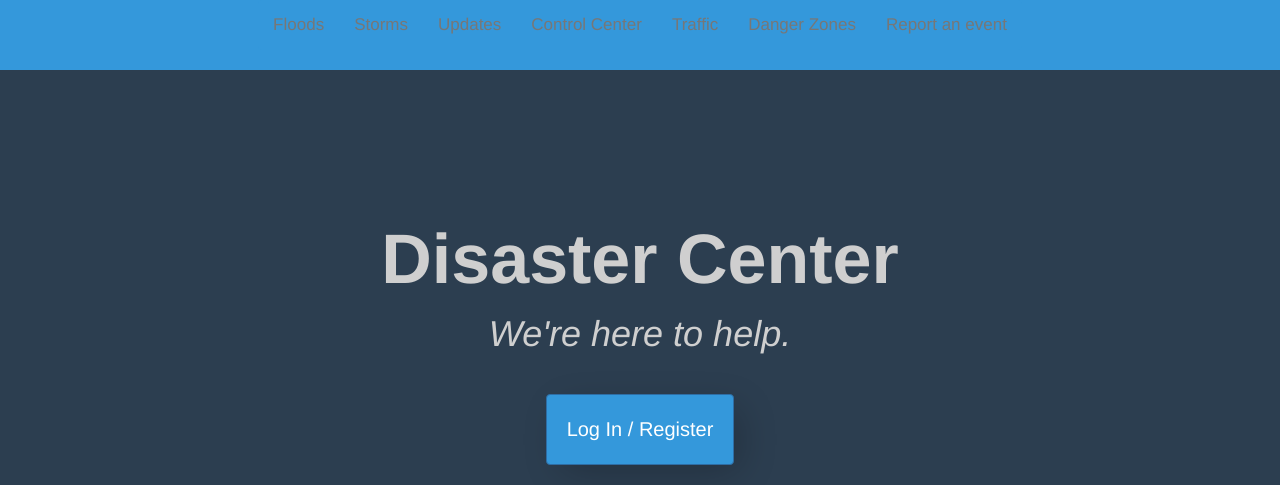
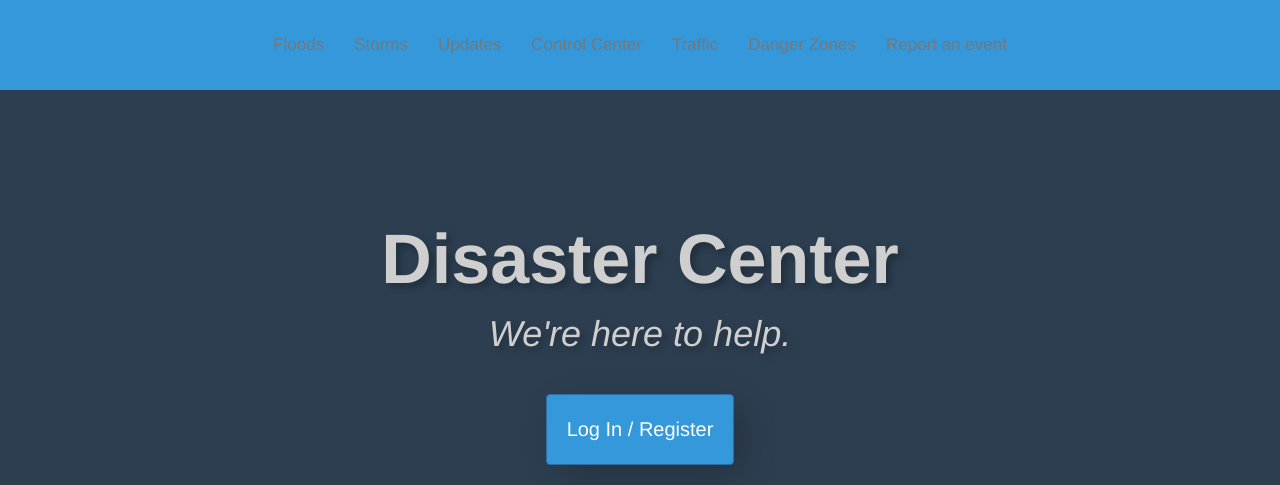
Before and after one commit to richard-parayno/disaster-center, a Django app: page / in a window 1280 px wide. Shown: the top 485 px of the page. Run offline with Django 3.2, Linux system fonts and the light colour scheme; some libraries are stand-ins or nearby versions.

Commit message:
styling edits

```diff
--- a/disastercenter/disaster_center/static/css/main.css
+++ b/disastercenter/disaster_center/static/css/main.css
@@ -6,6 +6,14 @@ body {
 
 a {
   color: inherit;
+}
+
+li > a {
+  color: CFCFCF;
+}
+
+.container {
+  padding-top: 20px;
 }
 
 #maintext {
--- a/disastercenter/disaster_center/templates/index.html
+++ b/disastercenter/disaster_center/templates/index.html
@@ -11,7 +11,7 @@
   <body>
 
     <!-- navbar -->
-    <nav class="navbar navbar-default navbar-fixed-top">
+    <nav class="navigation navbar navbar-default navbar-fixed-top">
       <div class="container">
         <div class="navbar-header">
         </div>
@@ -38,8 +38,8 @@
     <!-- main text -->
     <div id="maintext" class="row">
       <div class="col-md-12">
-        <h1 style="font-size: 70px; font-weight: bold;"> Disaster Center </h1>
-        <p style="font-size: 36px; font-weight: lighter; font-style: italic;"> We're here to help. </p>
+        <h1 style="font-size: 70px; font-weight: bold; text-shadow: 4px 4px 7px rgba(0, 0, 0, 0.25);"> Disaster Center </h1>
+        <p style="font-size: 36px; font-weight: lighter; font-style: italic; text-shadow: 4px 4px 7px rgba(0, 0, 0, 0.25);"> We're here to help. </p>
       <div>
     </div>
 
```
